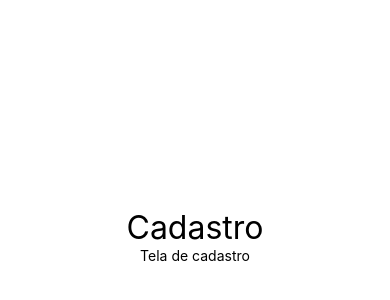
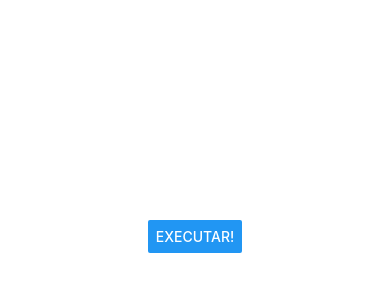
Before and after one commit to Railson25/react-native-exercicios, a React Native app in the folder exercicios/: screen / in a window 390 px wide. Shown: the part 186-486 px from the top of the page. Built offline with nearby package versions, Linux system fonts and the light colour scheme.

Commit message:
Usando Button

```diff
--- a/exercicios/src/App.js
+++ b/exercicios/src/App.js
@@ -5,13 +5,15 @@ import { Text, View, StyleSheet } from 'react-native'
 // import Comp, { Comp1, Comp2 } from './components/Multi'
 // import MinMax from './components/MinMax'
 // import Aleatorio from './components/Aleatorio'
-import Frag from './components/Frag'
+// import Frag from './components/Frag'
+import Botao from './components/Botao'
 
 
 export default () => (
     <View style={style.App}>
-        <Frag principal="Cadastro" secundario="Tela de cadastro" />
-        {/* <Aleatorio min={1} max={60} />
+        <Botao />
+        {/* <Frag principal="Cadastro" secundario="Tela de cadastro" />
+        <Aleatorio min={1} max={60} />
         <Aleatorio min={1} max={60} />
         <Aleatorio min={1} max={60} />
         <Aleatorio min={1} max={60} />
--- /dev/null
+++ b/exercicios/src/components/Botao.js
@@ -0,0 +1,15 @@
+import React from 'react'
+import { Button } from 'react-native'
+
+export default props => {
+
+    function executar () {
+        console.warn("executar")
+    }
+
+    return (
+        <Button title="executar!" onPress={executar} >
+
+        </Button>
+    )
+}
```
